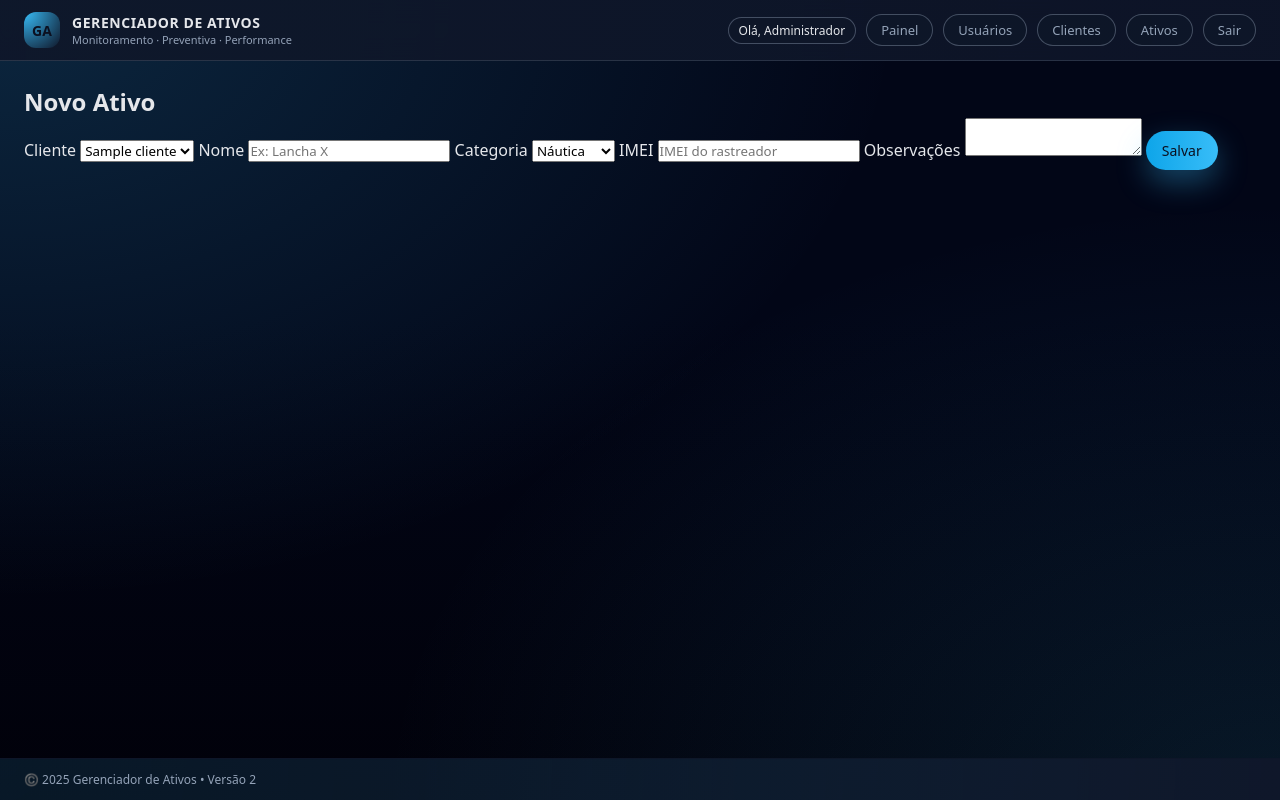
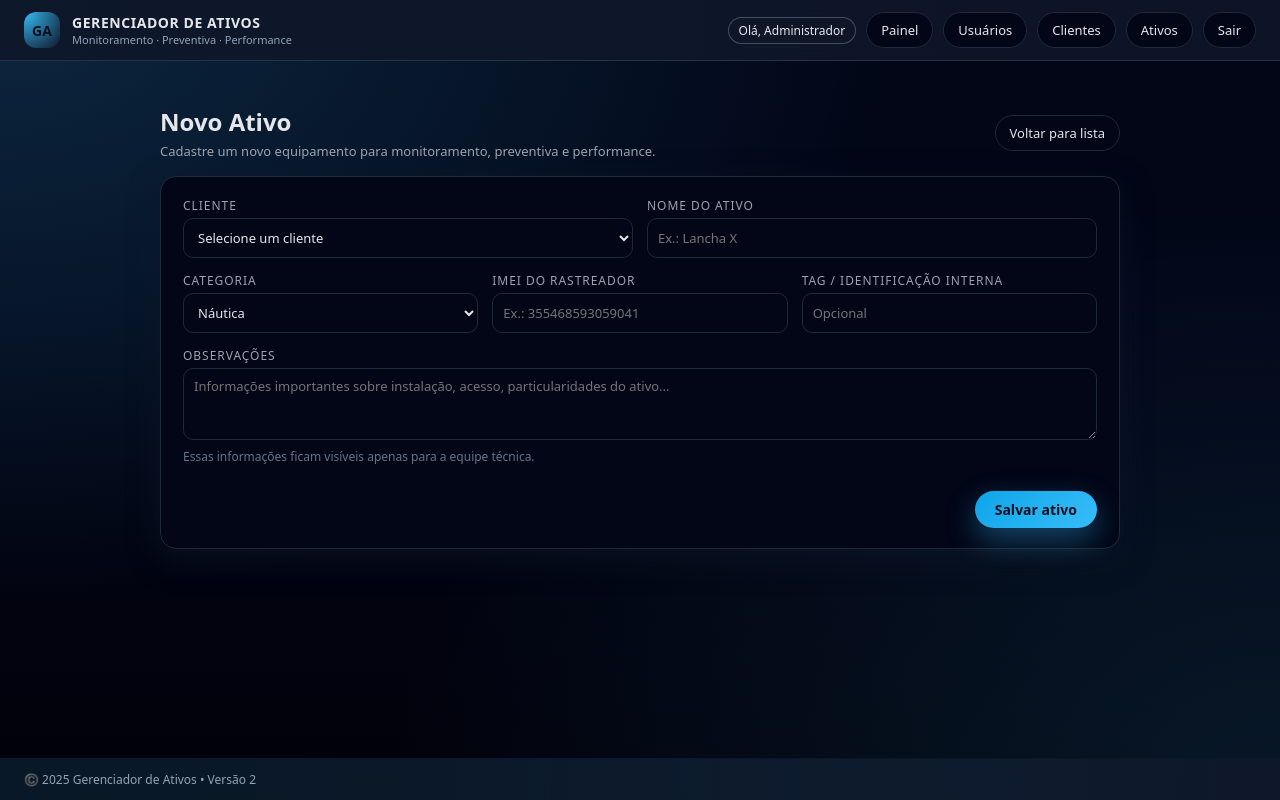
Before and after one commit to NettoSantana/gerenciador-ativos, a Flask app: page /ativos/novo in a window 1280 px wide. Run offline with Flask 3, Linux system fonts and the light colour scheme; a user stored in the database is signed in; tables that the repository leaves empty hold one stand-in row (values such as "Sample post").

Commit message:
﻿feat: melhora layout da tela de novo ativo - aplica card central com grid responsivo - organiza campos de cliente, nome, categoria e IMEI - adiciona campo opcional de tag interna e observações - mantém navegação com botão de voltar para lista de ativos

```diff
--- a/templates/ativos/novo.html
+++ b/templates/ativos/novo.html
@@ -2,34 +2,199 @@
 {% block title %}Novo Ativo{% endblock %}
 
 {% block content %}
-<h2>Novo Ativo</h2>
+<div class="page">
 
-<form method="POST" class="form-card">
+  <style>
+    .novo-ativo-wrap{
+      max-width:960px;
+      margin:20px auto 0;
+    }
+    .novo-ativo-header{
+      display:flex;
+      justify-content:space-between;
+      align-items:center;
+      gap:12px;
+      margin-bottom:16px;
+      flex-wrap:wrap;
+    }
+    .novo-ativo-header h1{
+      margin:0;
+      font-size:24px;
+    }
+    .novo-ativo-sub{
+      font-size:13px;
+      color:#9ca3af;
+      margin-top:4px;
+    }
+    .btn-ghost{
+      padding:8px 14px;
+      border-radius:999px;
+      border:1px solid #1f2937;
+      background:#020617;
+      color:#e5e7eb;
+      font-size:13px;
+      cursor:pointer;
+      text-decoration:none;
+    }
+    .card-form-ativo{
+      background:linear-gradient(180deg,#020617,#020617);
+      border-radius:16px;
+      border:1px solid #1f2937;
+      box-shadow:0 10px 30px rgba(15,23,42,.6);
+      padding:20px 22px;
+    }
+    .form-grid-ativo{
+      display:grid;
+      grid-template-columns:repeat(12,1fr);
+      gap:14px;
+    }
+    .field-ativo{
+      display:flex;
+      flex-direction:column;
+      gap:4px;
+      font-size:13px;
+      color:#e5e7eb;
+    }
+    .field-ativo label{
+      font-size:12px;
+      color:#9ca3af;
+      text-transform:uppercase;
+      letter-spacing:.08em;
+    }
+    .field-ativo input,
+    .field-ativo select,
+    .field-ativo textarea{
+      background:#020617;
+      border-radius:10px;
+      border:1px solid #1f2937;
+      padding:8px 10px;
+      color:#e5e7eb;
+      font-size:13px;
+      outline:none;
+      resize:vertical;
+      min-height:40px;
+    }
+    .field-ativo input:focus,
+    .field-ativo select:focus,
+    .field-ativo textarea:focus{
+      border-color:#38bdf8;
+      box-shadow:0 0 0 1px rgba(56,189,248,.3);
+    }
+    .col-3x{grid-column:span 3;}
+    .col-4x{grid-column:span 4;}
+    .col-6x{grid-column:span 6;}
+    .col-8x{grid-column:span 8;}
+    .col-12x{grid-column:span 12;}
 
-  <label>Cliente</label>
-  <select name="cliente_id" required>
+    @media (max-width:900px){
+      .form-grid-ativo{grid-template-columns:repeat(6,1fr);}
+      .col-3x,.col-4x,.col-6x,.col-8x,.col-12x{grid-column:span 6;}
+    }
+
+    .actions-ativo{
+      margin-top:18px;
+      display:flex;
+      justify-content:flex-end;
+      gap:10px;
+    }
+    .btn-primary{
+      padding:9px 20px;
+      border-radius:999px;
+      border:none;
+      background:linear-gradient(135deg,#0ea5e9,#38bdf8);
+      color:#0b1020;
+      font-weight:600;
+      font-size:14px;
+      cursor:pointer;
+    }
+    .btn-primary:hover{filter:brightness(1.05);}
+    .hint-obs{
+      font-size:12px;
+      color:#64748b;
+      margin-top:4px;
+    }
+  </style>
+
+  <div class="novo-ativo-wrap">
+
+    <div class="novo-ativo-header">
+      <div>
+        <h1>Novo Ativo</h1>
+        <div class="novo-ativo-sub">
+          Cadastre um novo equipamento para monitoramento, preventiva e performance.
+        </div>
+      </div>
+      <a href="{{ url_for('ativos.lista') }}" class="btn-ghost">Voltar para lista</a>
+    </div>
+
+    <div class="card-form-ativo">
+      <form method="post">
+        <div class="form-grid-ativo">
+
+          <!-- Cliente -->
+          <div class="field-ativo col-6x">
+            <label for="cliente_id">Cliente</label>
+            <select id="cliente_id" name="cliente_id" required>
+              <option value="">Selecione um cliente</option>
               {% for c in clientes %}
                 <option value="{{ c.id }}">{{ c.nome }}</option>
               {% endfor %}
             </select>
+          </div>
 
-  <label>Nome</label>
-  <input type="text" name="nome" required placeholder="Ex: Lancha X">
+          <!-- Nome do ativo -->
+          <div class="field-ativo col-6x">
+            <label for="nome">Nome do ativo</label>
+            <input id="nome" name="nome" type="text" placeholder="Ex.: Lancha X" required>
+          </div>
 
-  <label>Categoria</label>
-  <select name="categoria">
-    <option>Náutica</option>
-    <option>Industrial</option>
-    <option>Outro</option>
+          <!-- Categoria -->
+          <div class="field-ativo col-4x">
+            <label for="categoria">Categoria</label>
+            <select id="categoria" name="categoria" required>
+              {% if categorias %}
+                {% for value, label in categorias %}
+                  <option value="{{ value }}">{{ label }}</option>
+                {% endfor %}
+              {% else %}
+                <option value="Naútica">Náutica</option>
+                <option value="Industrial">Industrial</option>
+                <option value="Veicular">Veicular</option>
+                <option value="Outro">Outro</option>
+              {% endif %}
             </select>
+          </div>
 
-  <label>IMEI</label>
-  <input type="text" name="imei" placeholder="IMEI do rastreador">
+          <!-- IMEI -->
+          <div class="field-ativo col-4x">
+            <label for="imei">IMEI do rastreador</label>
+            <input id="imei" name="imei" type="text" placeholder="Ex.: 355468593059041" required>
+          </div>
 
-  <label>Observações</label>
-  <textarea name="observacoes"></textarea>
+          <!-- (Opcional) campo extra: identificador interno -->
+          <div class="field-ativo col-4x">
+            <label for="tag_interna">Tag / Identificação interna</label>
+            <input id="tag_interna" name="tag_interna" type="text" placeholder="Opcional">
+          </div>
 
-  <button type="submit" class="btn-primary">Salvar</button>
+          <!-- Observações -->
+          <div class="field-ativo col-12x">
+            <label for="observacoes">Observações</label>
+            <textarea id="observacoes" name="observacoes" rows="3"
+              placeholder="Informações importantes sobre instalação, acesso, particularidades do ativo..."></textarea>
+            <div class="hint-obs">
+              Essas informações ficam visíveis apenas para a equipe técnica.
+            </div>
+          </div>
 
+        </div>
+
+        <div class="actions-ativo">
+          <button type="submit" class="btn-primary">Salvar ativo</button>
+        </div>
       </form>
+    </div>
+
+  </div>
+</div>
 {% endblock %}
```
Lines whose indentation alone changed are shown as unchanged.
